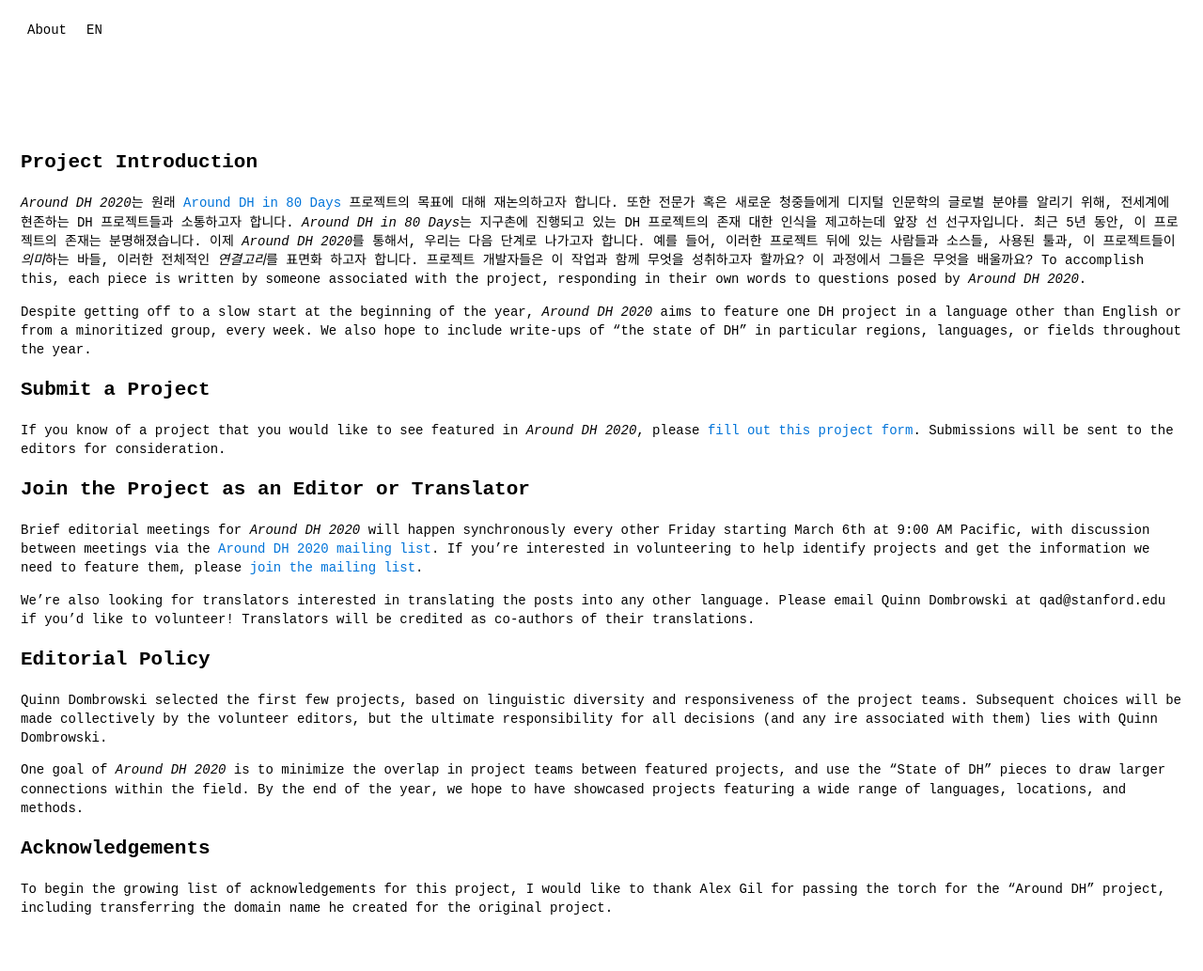
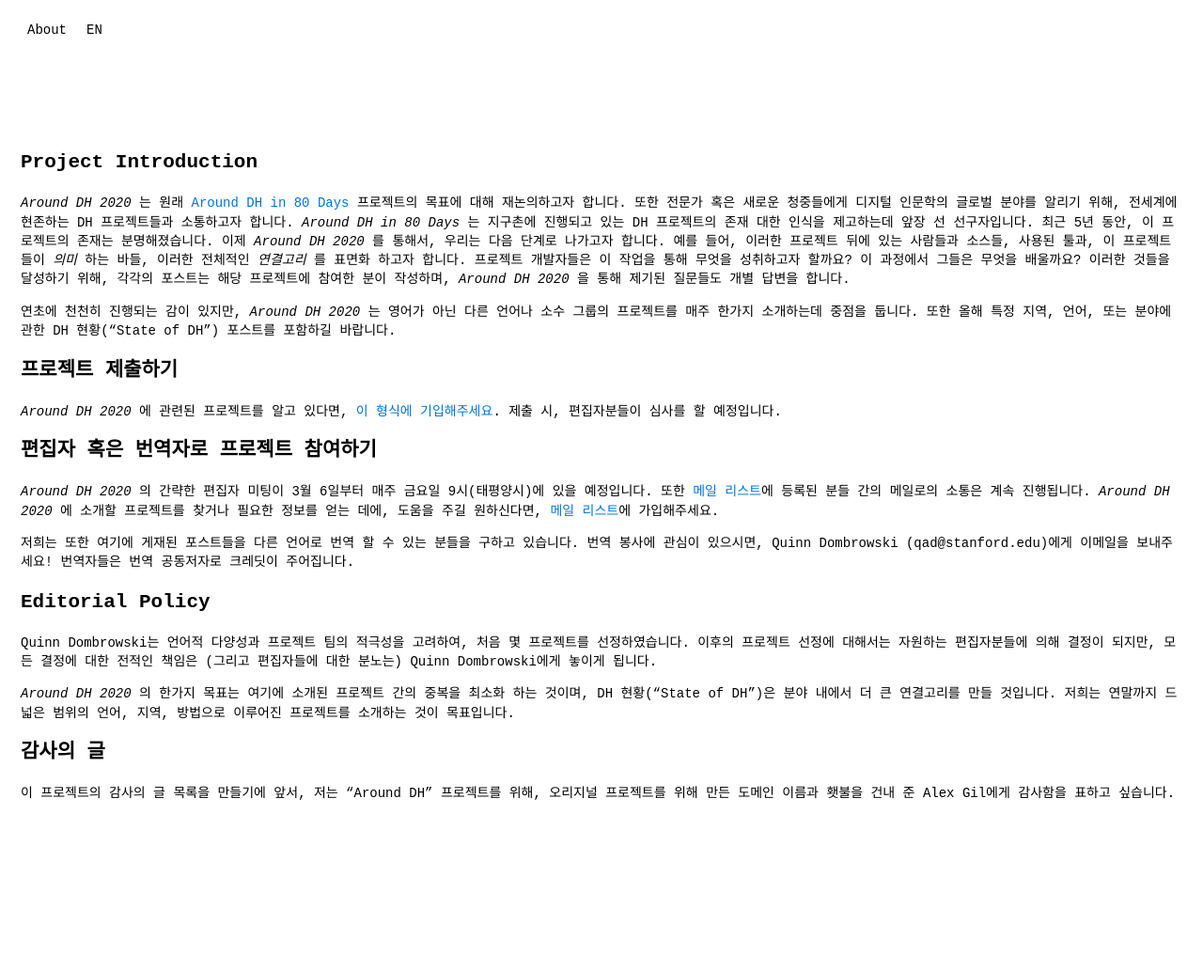
Before and after one commit to go-dh/arounddh2020, a Jekyll site: the page built from ko/about.md, in a window 1280 px wide. Shown: the whole page at 94% size. Built offline with Jekyll 4.4.1, drawn with Linux system fonts in a browser that asks for light colours; after the commit the page ends 911 px from its top, so only the background shows below that.

Commit message:
Added Korean

```diff
--- a/ko/about.md
+++ b/ko/about.md
@@ -6,24 +6,24 @@
 ---
 
 ## Project Introduction
-*Around DH 2020*는 원래 [Around DH in 80 Days](http://arounddh.elotroalex.com/) 프로젝트의 목표에 대해 재논의하고자 합니다. 또한 전문가 혹은 새로운 청중들에게 디지털 인문학의 글로벌 분야를 알리기 위해, 전세계에 현존하는 DH 프로젝트들과 소통하고자 합니다. *Around DH in 80 Days*는  지구촌에 진행되고 있는 DH 프로젝트의 존재 대한 인식을 제고하는데 앞장 선 선구자입니다. 최근 5년 동안, 이 프로젝트의 존재는 분명해졌습니다. 이제 *Around DH 2020*를 통해서, 우리는 다음 단계로 나가고자 합니다. 예를 들어, 이러한 프로젝트 뒤에 있는 사람들과 소스들, 사용된 툴과, 이 프로젝트들이 *의미*하는 바들, 이러한 전체적인 *연결고리*를 표면화 하고자 합니다. 프로젝트 개발자들은 이 작업과 함께 무엇을 성취하고자 할까요? 이 과정에서 그들은 무엇을 배울까요? To accomplish this, each piece is written by someone associated with the project, responding in their own words to questions posed by *Around DH 2020*.
+*Around DH 2020* 는 원래 [Around DH in 80 Days](http://arounddh.elotroalex.com/) 프로젝트의 목표에 대해 재논의하고자 합니다. 또한 전문가 혹은 새로운 청중들에게 디지털 인문학의 글로벌 분야를 알리기 위해, 전세계에 현존하는 DH 프로젝트들과 소통하고자 합니다. *Around DH in 80 Days* 는  지구촌에 진행되고 있는 DH 프로젝트의 존재 대한 인식을 제고하는데 앞장 선 선구자입니다. 최근 5년 동안, 이 프로젝트의 존재는 분명해졌습니다. 이제 *Around DH 2020* 를 통해서, 우리는 다음 단계로 나가고자 합니다. 예를 들어, 이러한 프로젝트 뒤에 있는 사람들과 소스들, 사용된 툴과, 이 프로젝트들이 *의미* 하는 바들, 이러한 전체적인 *연결고리* 를 표면화 하고자 합니다. 프로젝트 개발자들은 이 작업을 통해 무엇을 성취하고자 할까요? 이 과정에서 그들은 무엇을 배울까요? 이러한 것들을 달성하기 위해, 각각의 포스트는 해당 프로젝트에 참여한 분이 작성하며, *Around DH 2020* 을 통해 제기된 질문들도 개별 답변을 합니다.
 
-Despite getting off to a slow start at the beginning of the year, *Around DH 2020* aims to feature one DH project in a language other than English or from a minoritized group, every week. We also hope to include write-ups of "the state of DH" in particular regions, languages, or fields throughout the year.
+연초에 천천히 진행되는 감이 있지만, *Around DH 2020* 는 영어가 아닌 다른 언어나 소수 그룹의 프로젝트를 매주 한가지 소개하는데 중점을 둡니다. 또한 올해 특정 지역, 언어, 또는 분야에 관한 DH 현황("State of DH") 포스트를 포함하길 바랍니다.
 
-## Submit a Project
-If you know of a project that you would like to see featured in *Around DH 2020*, please [fill out this project form](https://forms.gle/b6EeaCph2bBWREEx8). Submissions will be sent to the editors for consideration.
+## 프로젝트 제출하기
+*Around DH 2020* 에 관련된 프로젝트를 알고 있다면, [이 형식에 기입해주세요](https://forms.gle/b6EeaCph2bBWREEx8). 제출 시, 편집자분들이 심사를 할 예정입니다.
 
-## Join the Project as an Editor or Translator
-Brief editorial meetings for *Around DH 2020* will happen synchronously every other Friday starting March 6th at 9:00 AM Pacific, with discussion between meetings via the [Around DH 2020 mailing list](https://mailman.stanford.edu/mailman/listinfo/around-dh-2020). If you're interested in volunteering to help identify projects and get the information we need to feature them, please [join the mailing list](https://mailman.stanford.edu/mailman/listinfo/around-dh-2020).
+## 편집자 혹은 번역자로 프로젝트 참여하기
+*Around DH 2020* 의 간략한 편집자 미팅이 3월 6일부터 매주 금요일 9시(태평양시)에 있을 예정입니다. 또한 [메일 리스트](https://mailman.stanford.edu/mailman/listinfo/around-dh-2020)에 등록된 분들 간의 메일로의 소통은 계속 진행됩니다. *Around DH 2020* 에 소개할 프로젝트를 찾거나 필요한 정보를 얻는 데에, 도움을 주길 원하신다면, [메일 리스트](https://mailman.stanford.edu/mailman/listinfo/around-dh-2020)에 가입해주세요.
 
-We're also looking for translators interested in translating the posts into any other language. Please email Quinn Dombrowski at qad@stanford.edu if you'd like to volunteer! Translators will be credited as co-authors of their translations.
+저희는 또한 여기에 게재된 포스트들을 다른 언어로 번역 할 수 있는 분들을 구하고 있습니다. 번역 봉사에 관심이 있으시면, Quinn Dombrowski (qad@stanford.edu)에게 이메일을 보내주세요! 번역자들은 번역 공동저자로 크레딧이 주어집니다.
 
 
 ## Editorial Policy
-Quinn Dombrowski selected the first few projects, based on linguistic diversity and responsiveness of the project teams. Subsequent choices will be made collectively by the volunteer editors, but the ultimate responsibility for all decisions (and any ire associated with them) lies with Quinn Dombrowski.
+Quinn Dombrowski는 언어적 다양성과 프로젝트 팀의 적극성을 고려하여, 처음 몇 프로젝트를 선정하였습니다. 이후의 프로젝트 선정에 대해서는 자원하는 편집자분들에 의해 결정이 되지만, 모든 결정에 대한 전적인 책임은 (그리고 편집자들에 대한 분노는) Quinn Dombrowski에게 놓이게 됩니다.
 
-One goal of *Around DH 2020* is to minimize the overlap in project teams between featured projects, and use the "State of DH" pieces to draw larger connections within the field. By the end of the year, we hope to have showcased projects featuring a wide range of languages, locations, and methods.
+*Around DH 2020* 의 한가지 목표는 여기에 소개된 프로젝트 간의 중복을 최소화 하는 것이며, DH 현황("State of DH")은 분야 내에서 더 큰 연결고리를 만들 것입니다. 저희는 연말까지 드넓은 범위의 언어, 지역, 방법으로 이루어진 프로젝트를 소개하는 것이 목표입니다.
 
 
-## Acknowledgements
-To begin the growing list of acknowledgements for this project, I would like to thank Alex Gil for passing the torch for the "Around DH" project, including transferring the domain name he created for the original project.
+## 감사의 글
+이 프로젝트의 감사의 글 목록을 만들기에 앞서, 저는 "Around DH" 프로젝트를 위해, 오리지널 프로젝트를 위해 만든 도메인 이름과 횃불을 건내 준 Alex Gil에게 감사함을 표하고 싶습니다.
--- a/ko/index.html
+++ b/ko/index.html
@@ -2,7 +2,7 @@
 layout: default
 lang: ko
 ---
-<p><em>Around DH 2020</em> revisits the goals of the original <a href="http://arounddh.elotroalex.com/">Around DH in 80 Days</a>, in order to introduce new and veteran audiences to the global field of DH scholarly practice by engaging with current DH projects from around the world. *Around DH in 80 Days* was pathbreaking in its work to raise awareness of the existence of DH work going on around the globe. In the 5+ years that have passed, the existence of this DH work is no longer in question. Through <em>Around DH 2020</em> we hope to take the next step: surfacing the <em>networks</em> of people and sources behind these projects, the tools used, and what these projects <em>mean</em>. What does the project team hope to accomplish with this work? What have they learned in the process? To accomplish this, each piece is written by someone associated with the project, responding in their own words to questions posed by <em>Around DH 2020</em>.</p>
+<p><em>Around DH 2020</em> 는 원래 <a href="http://arounddh.elotroalex.com/">Around DH in 80 Days</a> 프로젝트의 목표에 대해 재논의하고자 합니다. 또한 전문가 혹은 새로운 청중들에게 디지털 인문학의 글로벌 분야를 알리기 위해, 전세계에 현존하는 DH 프로젝트들과 소통하고자 합니다. <em>Around DH in 80 Days</em> 는  지구촌에 진행되고 있는 DH 프로젝트의 존재 대한 인식을 제고하는데 앞장 선 선구자입니다. 최근 5년 동안, 이 프로젝트의 존재는 분명해졌습니다. 이제 <em>Around DH 2020</em> 를 통해서, 우리는 다음 단계로 나가고자 합니다. 예를 들어, 이러한 프로젝트 뒤에 있는 사람들과 소스들, 사용된 툴과, 이 프로젝트들이 <em>의미</em> 하는 바들, 이러한 전체적인 <em>연결고리</em> 를 표면화 하고자 합니다. 프로젝트 개발자들은 이 작업을 통해 무엇을 성취하고자 할까요? 이 과정에서 그들은 무엇을 배울까요? 이러한 것들을 달성하기 위해, 각각의 포스트는 해당 프로젝트에 참여한 분이 작성하며, <em>Around DH 2020</em> 을 통해 제기된 질문들도 개별 답변을 합니다.
 
 <style>
 
@@ -125,7 +125,7 @@
   	});
   	</script>
 
-<h2>Projects</h2>
+<h2>프로젝트</h2>
 {% for post in site.posts %}
     <h3 class="postlist"><a href="{{ post.url }}">{{ post.title }}</a> by {{ post.author }}</h3>
     <p class="postlist"><strong>{{ post.date | date: "%B %e, %Y" }}</strong></p>
```
Also changed, not shown: ko/_posts/2020-02-09-kuronet.md (deleted, +0 -32 lines).
